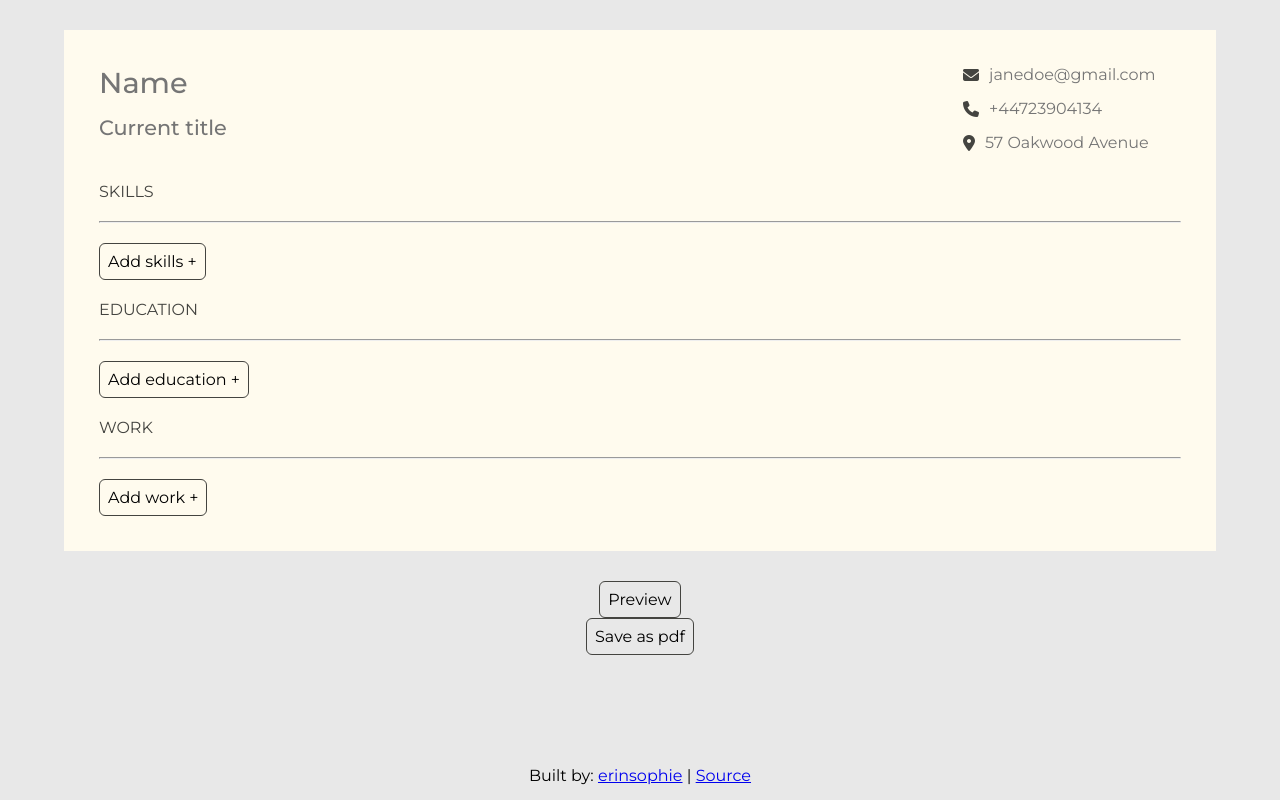
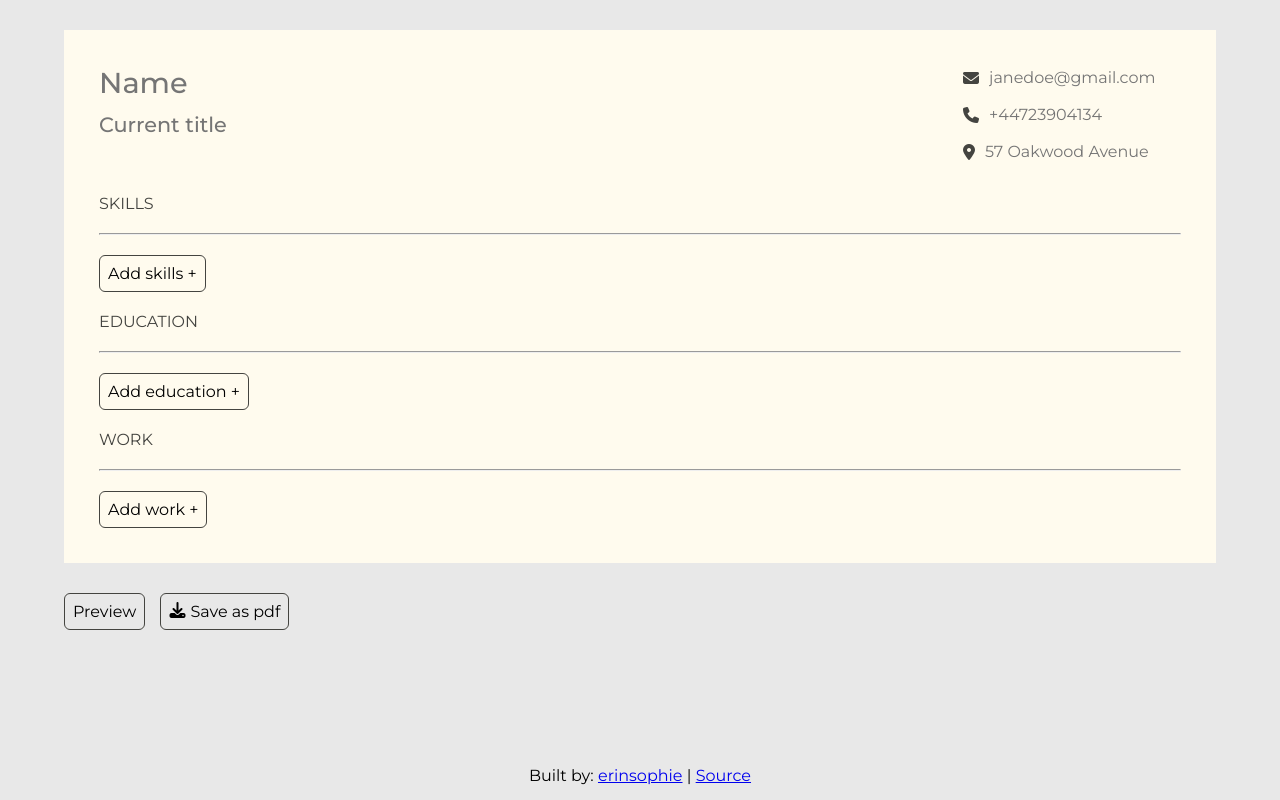
Before and after one commit to erinsophie/cv-project, a React (Create React App) app: page / in a window 1280 px wide. Built offline with nearby package versions, Linux system fonts and the light colour scheme.

Commit message:
Fix pdf rendering error

```diff
--- a/src/App.js
+++ b/src/App.js
@@ -44,8 +44,12 @@ function App() {
   return (
     <div className="container">
       <Template showButtons={showButtons} />
-      <button onClick={toggleButtons}>Preview</button>
-      <button onClick={saveAsPDF}>Save as pdf</button>
+      <div className="btn-container">
+        <button onClick={toggleButtons}>Preview</button>
+        <button onClick={saveAsPDF} className="save-btn">
+          <i className="fa-solid fa-download"></i>Save as pdf
+        </button>
+      </div>
       <Footer />
     </div>
   );
--- a/src/components/Template.js
+++ b/src/components/Template.js
@@ -151,12 +151,11 @@ function Template({ showButtons }) {
                 <p className="title">
                   {capitalise(info.degree)} | {capitalise(info.field)}
                 </p>
-
-                <p>{capitalise(info.school)}</p>
                 <p>
                   ({info.dateFrom} -{" "}
                   {info.stillStudying ? "Present" : info.dateUntil})
                 </p>
+                <p>{capitalise(info.school)}</p>
 
                 <Button
                   show={showButtons}
@@ -194,9 +193,10 @@ function Template({ showButtons }) {
           <div className="info">
             {work.map((info) => (
               <div key={info.id} className="component">
-                <p className="title">
-                  {capitalise(info.jobTitle)} | ({info.dateFrom} -{" "}
-                  {info.current ? "Current" : info.dateUntil})
+                <p className="title">{capitalise(info.jobTitle)}</p>
+                <p>
+                  ({info.dateFrom} - {info.current ? "Current" : info.dateUntil}
+                  )
                 </p>
                 <p>{capitalise(info.company)}</p>
 
--- a/src/components/Work.js
+++ b/src/components/Work.js
@@ -42,7 +42,7 @@ function Work({
       dateFrom: "",
       dateUntil: "",
       current: false,
-      comapny: "",
+      company: "",
       description: "",
       id: uniqid(),
     };
@@ -85,7 +85,7 @@ function Work({
             type="text"
             id="company"
             name="company"
-            checked={workData.company}
+            value={workData.company}
             onChange={handleInput}
             required
           />
--- a/src/styles/styles.css
+++ b/src/styles/styles.css
@@ -179,7 +179,7 @@ button {
 .name-title {
   display: flex;
   flex-direction: column;
-  gap: 15px;
+  gap: 12px;
   font-weight: 500;
 }
 
@@ -196,11 +196,12 @@ button {
 .contact-data {
   display: flex;
   flex-direction: column;
-  gap: 15px;
+  gap: 12px;
 }
 
 .contact-data input {
   width: 100%;
+  height: 25px;
 }
 
 .contact-data > div {
@@ -258,6 +259,20 @@ button {
   border: 1px solid var(--dark-grey);
 }
 
+/* buttons */
+
+.btn-container {
+  display: flex;
+  gap: 15px;
+  width: 90%;
+  margin-bottom: 30px;
+}
+
+.save-btn {
+  display: flex;
+  gap: 5px;
+}
+
 /* footer */
 
 .footer {
```
